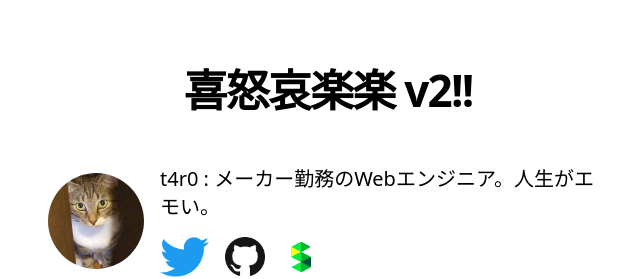
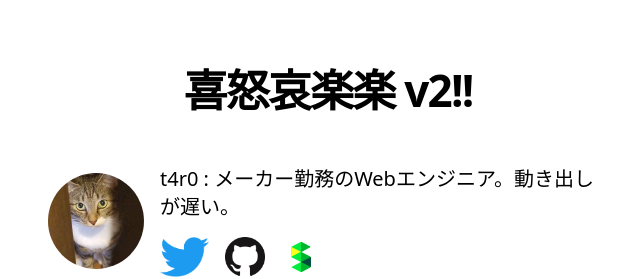
Before and after one commit to ninginx/my-blog-next, a Next.js app: page / in a window 1280 px wide. Shown: the top 279 px of the page, without its empty margins (312-952 px from the left). Built offline with nearby package versions, Linux system fonts and the light colour scheme.

Commit message:
movement is slowly

```diff
--- a/src/components/avatar.tsx
+++ b/src/components/avatar.tsx
@@ -10,7 +10,7 @@
     <img src={picture} className="w-24 h-24 rounded-full mr-4" alt={name} />
     <div className="flex flex-col">
       <div className="text-xl mb-4">
-        {name} : メーカー勤務のWebエンジニア。人生がエモい。
+        {name} : メーカー勤務のWebエンジニア。動き出しが遅い。
       </div>
       <div className="text-xl flex">
         <a
```
